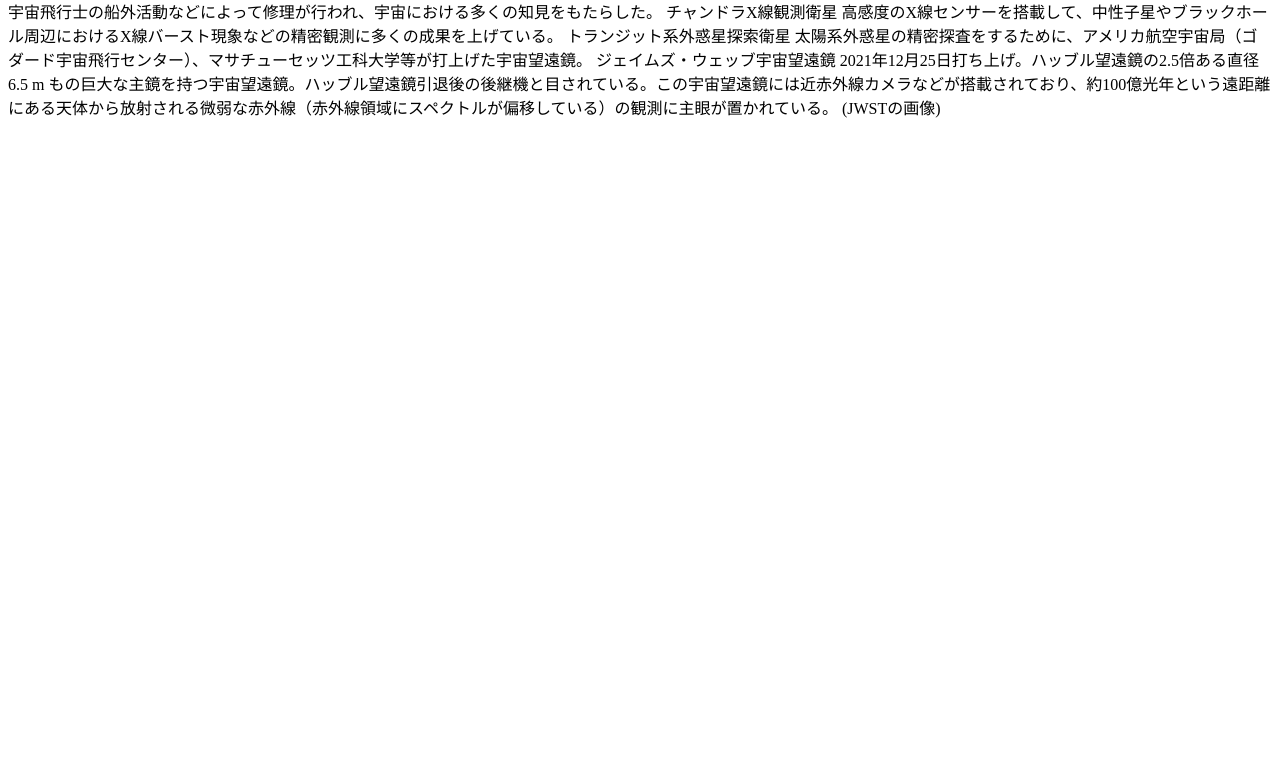
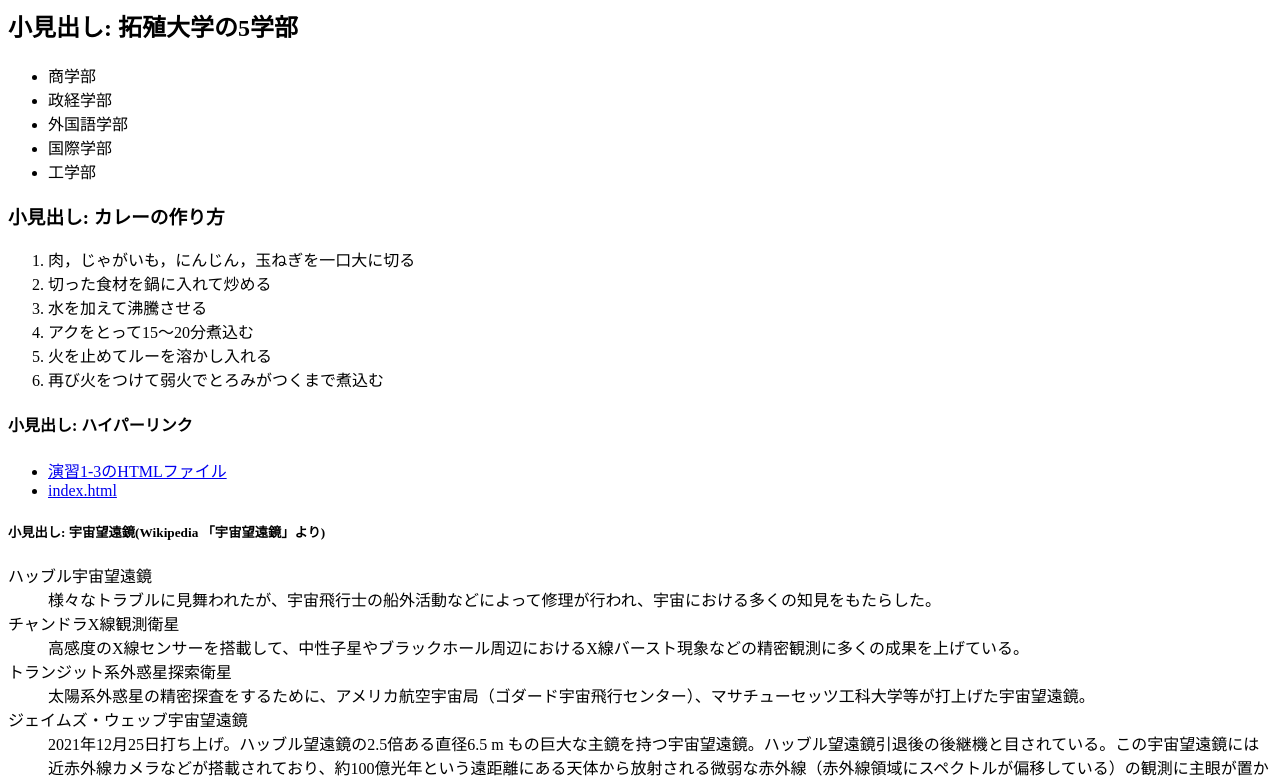
Before and after one commit to G386762023/medialab, a plain HTML site: page practice-html /elements.html in a window 1280 px wide. Shown: the part 81-865 px from the top of the page. Before the commit the page ends 800 px from the top, so only its background shows below. Drawn offline with Linux system fonts and the light colour scheme.

Commit message:
演習1-4

```diff
--- a/practice-html /elements.html
+++ b/practice-html /elements.html
@@ -4,34 +4,45 @@
     <meta charset="utf-8">
     <title>演習1-4: HTMLのさまざまな要素</title>
   </head>
-  <body>
-	見出し: 演習1-4: HTMLのさまざまな要素
-		小見出し: 拓殖大学の5学部
-			商学部
-			政経学部
-			外国語学部
-			国際学部
-			工学部
-		小見出し: カレーの作り方
-			肉，じゃがいも，にんじん，玉ねぎを一口大に切る
-			切った食材を鍋に入れて炒める
-			水を加えて沸騰させる
-			アクをとって15〜20分煮込む
-			火を止めてルーを溶かし入れる
-			再び火をつけて弱火でとろみがつくまで煮込む
-		小見出し: ハイパーリンク
-			演習1-3のHTMLファイル
-			index.html
-		小見出し: 宇宙望遠鏡(Wikipedia 「宇宙望遠鏡」より）
-			ハッブル宇宙望遠鏡
-				様々なトラブルに見舞われたが、宇宙飛行士の船外活動などによって修理が行われ、宇宙における多くの知見をもたらした。
-			チャンドラX線観測衛星
-				高感度のX線センサーを搭載して、中性子星やブラックホール周辺におけるX線バースト現象などの精密観測に多くの成果を上げている。
-			トランジット系外惑星探索衛星
-				太陽系外惑星の精密探査をするために、アメリカ航空宇宙局（ゴダード宇宙飛行センター）、マサチューセッツ工科大学等が打上げた宇宙望遠鏡。
-			ジェイムズ・ウェッブ宇宙望遠鏡
-				2021年12月25日打ち上げ。ハッブル望遠鏡の2.5倍ある直径6.5 m もの巨大な主鏡を持つ宇宙望遠鏡。ハッブル望遠鏡引退後の後継機と目されている。この宇宙望遠鏡には近赤外線カメラなどが搭載されており、約100億光年という遠距離にある天体から放射される微弱な赤外線（赤外線領域にスペクトルが偏移している）の観測に主眼が置かれている。
-
-		(JWSTの画像)
+  <h3>
+	<h1>見出し: 演習1-4: HTMLのさまざまな要素</h1>
+		<h2>小見出し: 拓殖大学の5学部</h2>
+		<ul>
+			<li>商学部</li>
+			<li>政経学部</li>
+			<li>外国語学部</li>
+			<li>国際学部</li>
+			<li>工学部</li>
+		</ul>
+		<h3>小見出し: カレーの作り方</h3>
+		<ol>
+			<li>肉，じゃがいも，にんじん，玉ねぎを一口大に切る</li>
+			<li>切った食材を鍋に入れて炒める</li>
+			<li>水を加えて沸騰させる</li>
+			<li>アクをとって15〜20分煮込む</li>
+			<li>火を止めてルーを溶かし入れる</li>
+			<li>再び火をつけて弱火でとろみがつくまで煮込む</li>
+		</ol>
+		<h4>小見出し: ハイパーリンク</h4>
+		<ul>
+			<li><a href="structure.html"
+				title="1つ中のフォルダの別ファイルへのリンク"
+				target="_blank">演習1-3のHTMLファイル</a></li>
+			<li><a href="../index.html"
+				title="1つ中のフォルダの別ファイルへのリンク"
+				target="_blank">index.html</a></li>
+		</ul>
+		<h5>小見出し: 宇宙望遠鏡(Wikipedia 「宇宙望遠鏡」より)</h5>
+			<dl>
+			<dt>ハッブル宇宙望遠鏡</dt>
+			<dd>様々なトラブルに見舞われたが、宇宙飛行士の船外活動などによって修理が行われ、宇宙における多くの知見をもたらした。</dd>
+			<dt>チャンドラX線観測衛星</dt>
+			<dd>高感度のX線センサーを搭載して、中性子星やブラックホール周辺におけるX線バースト現象などの精密観測に多くの成果を上げている。</dd>
+			<dt>トランジット系外惑星探索衛星</dt>
+			<dd>太陽系外惑星の精密探査をするために、アメリカ航空宇宙局（ゴダード宇宙飛行センター）、マサチューセッツ工科大学等が打上げた宇宙望遠鏡。</dd>
+			<dt>ジェイムズ・ウェッブ宇宙望遠鏡</dt>
+			<dd>2021年12月25日打ち上げ。ハッブル望遠鏡の2.5倍ある直径6.5 m もの巨大な主鏡を持つ宇宙望遠鏡。ハッブル望遠鏡引退後の後継機と目されている。この宇宙望遠鏡には近赤外線カメラなどが搭載されており、約100億光年という遠距離にある天体から放射される微弱な赤外線（赤外線領域にスペクトルが偏移している）の観測に主眼が置かれている。</dd>
+			</dl>
+			<p><img src="JWST_spacecraft_model_2.png" alt="JWSTの画像" width="300"></p>
   </body>
 </html>
```
